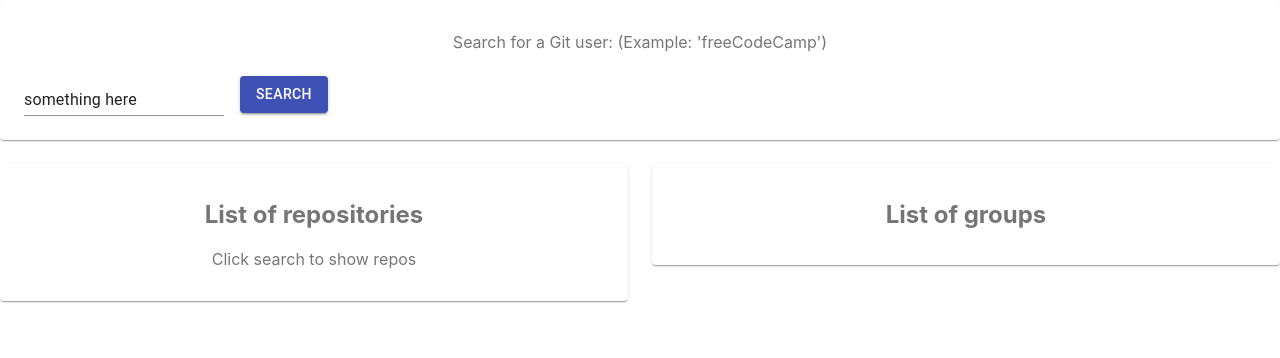
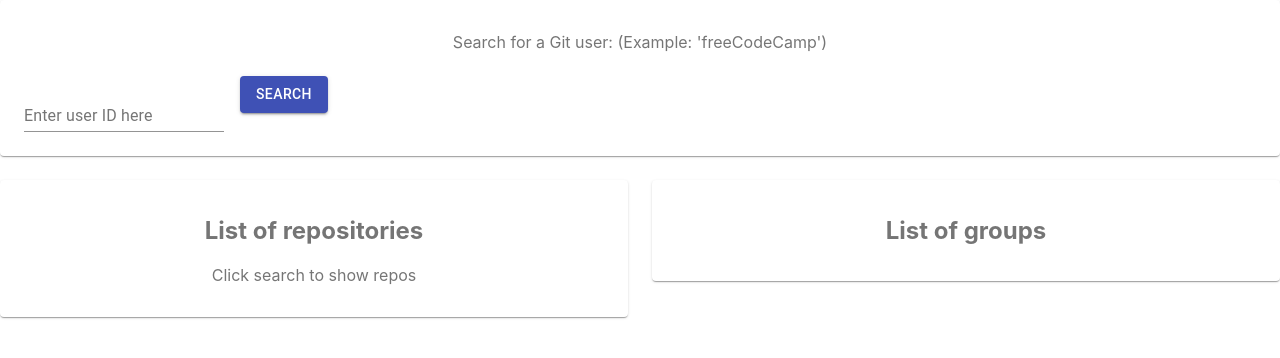
Before and after one commit to dotslashbin/gatehub, a React (Create React App) app: page / in a window 1280 px wide. Shown: the top 358 px of the page. Built offline with nearby package versions, Linux system fonts and the light colour scheme.

Commit message:
minor cosmetic revisions

```diff
--- a/src/components/searchField.jsx
+++ b/src/components/searchField.jsx
@@ -19,7 +19,7 @@ export default function SearchField() {
 	const classes = useStyles()
 
 	const [values, setValues] = useState({
-		search_string: 'something here'
+		search_string: ''
 	})
 
 	const handleChange = search_string => event => {
@@ -30,7 +30,7 @@ export default function SearchField() {
 		<form className={classes.container} autoComplete="off" noValidate>
 			<TextField
 				id="standard-name"
-				label=""
+				label="Enter user ID here"
 				className={classes.textField}
 				value={values.search_string}
 				onChange={handleChange('search_string')}
```
